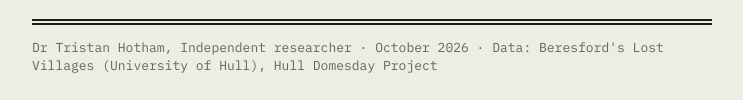
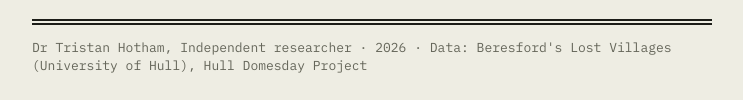
Before and after one commit to Tristan-Hotham/lost-villages, a plain HTML site: page index.html in a window 1280 px wide. Shown: the part 636-736 px from the top of the page, without its empty margins (268-1011 px from the left). Drawn offline with nearby package versions, Linux system fonts and the light colour scheme.

Commit message:
Data-led positioning; year-only byline

```diff
--- a/index.html
+++ b/index.html
@@ -146,7 +146,7 @@
   <svg class="mark" viewBox="-100 -100 200 200" aria-hidden="true"><g id="heroMark"></g></svg>
   <p class="dek">England is scattered with the ghosts of villages: house platforms under pasture, a church alone in a field, a name on an old tax roll. I mapped all 2,222 in Beresford's Lost Villages and set them against Domesday Book to ask where they were, how big they were, and when and why they emptied.</p>
 </header>
-<div class="byline">Dr Tristan Hotham, Independent researcher · October 2026 · Data: Beresford's Lost Villages (University of Hull), Hull Domesday Project</div>
+<div class="byline">Dr Tristan Hotham, Independent researcher · 2026 · Data: Beresford's Lost Villages (University of Hull), Hull Domesday Project</div>
 
 <div class="stats">
   <div><b>2,222</b><span>lost village sites mapped, 2,074 of them deserted villages or hamlets</span></div>
```
